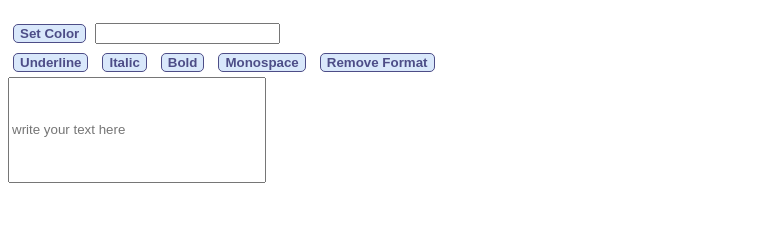
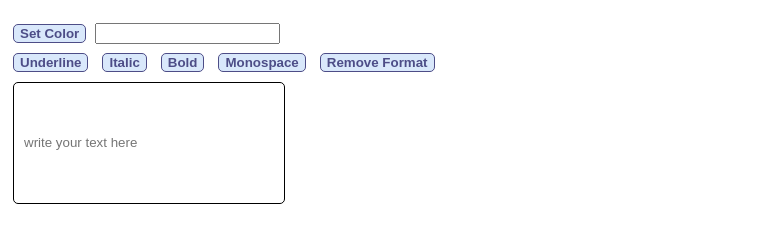
Before and after one commit to martaclj/WordEditor, a plain HTML site: page index.html in a window 1280 px wide. Shown: the part 61-304 px from the top of the page, without its empty margins (0-775 px from the left). Drawn offline with Linux system fonts and the light colour scheme.

Commit message:
style for words

```diff
--- a/style.css
+++ b/style.css
@@ -21,6 +21,15 @@ img {
 body {
   height: 500px;
 }
+
+#words {
+  border-radius: 5px;
+  margin: 5px;
+  height: auto;
+  border: 1px solid black;
+  padding: 10px;
+}
+
 button {
   border-radius: 5px;
   margin: 5px;
```
